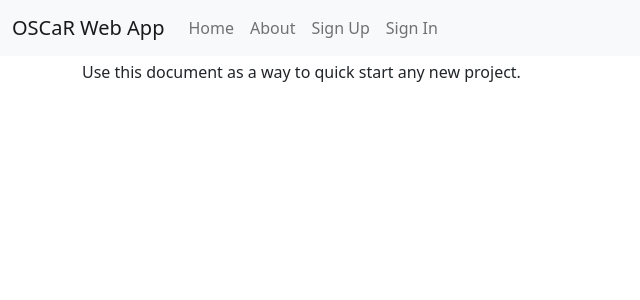
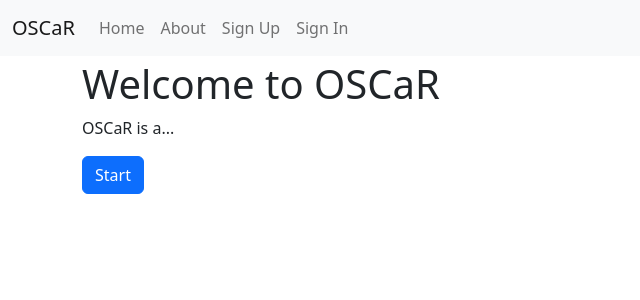
Before and after one commit to neuroinformatics-unit/OSCaR-web-app, a Django app: page / in a window 1280 px wide. Shown: the top 300 px of the page, without its empty margins (0-640 px from the left). Run offline with Django 5.2, Linux system fonts and the light colour scheme; parts of the project's set-up code (start-up, migrations or seed data) failed here and were passed over; some libraries are stand-ins or nearby versions.

Commit message:
add link to optimiser from homepage

```diff
--- a/oscar_web_app/templates/base.html
+++ b/oscar_web_app/templates/base.html
@@ -8,7 +8,7 @@
     <meta http-equiv="x-ua-compatible" content="ie=edge" />
     <title>
       {% block title %}
-        OSCaR Web App
+        OSCaR
       {% endblock title %}
     </title>
     <meta name="viewport" content="width=device-width, initial-scale=1.0" />
@@ -60,7 +60,7 @@
                     aria-label="Toggle navigation">
               <span class="navbar-toggler-icon"></span>
             </button>
-            <a class="navbar-brand" href="{% url 'home' %}">OSCaR Web App</a>
+            <a class="navbar-brand" href="{% url 'home' %}">OSCaR</a>
             <div class="collapse navbar-collapse" id="navbarSupportedContent">
               <ul class="navbar-nav mr-auto">
                 <li class="nav-item active">
--- a/oscar_web_app/templates/pages/home.html
+++ b/oscar_web_app/templates/pages/home.html
@@ -1 +1,8 @@
 {% extends "base.html" %}
+
+{% block title %}Home{% endblock title %}
+{% block content %}
+  <h1>Welcome to OSCaR</h1>
+  <p>OSCaR is a...</p>
+  <a class="btn btn-primary" href="{% url 'optimiser:select_genotypes' %}">Start</a>
+{% endblock content %}
```
